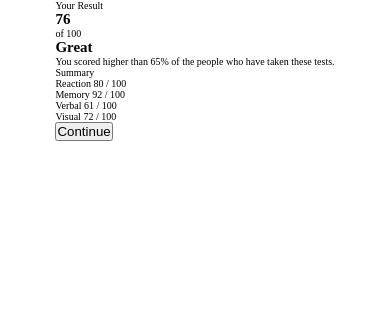
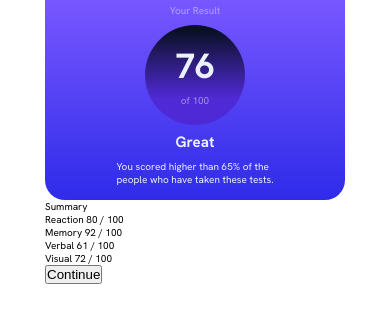
Before and after one commit to facuezeperalta/Results-summary-component, a plain HTML site: page index.html in a window 390 px wide. Drawn offline with Linux system fonts and the light colour scheme.

Commit message:
top mobile complete 90%

```diff
--- a/index.html
+++ b/index.html
@@ -11,11 +11,14 @@
 <body>
   <div class="general-container">
     <section class="header-container">
-      <p>Your Result</p>
-      <h1>76</h1>
-      <p>of 100</p>
+      <p class="result">Your Result</p>
+      <div class="numbers">
+        <h1>76</h1>
+        <p>of 100</p>
+      </div>
+
       <h2>Great</h2>
-      <p>You scored higher than 65% of the people who have taken these tests.</p>
+      <p class="bottom-text">You scored higher than 65% of the <br> people who have taken these tests.</p>
     </section>
     <section class="summary-section">
       <p>Summary</p>
--- a/scss/styles.scss
+++ b/scss/styles.scss
@@ -1,5 +1,4 @@
 @import url('https://fonts.googleapis.com/css2?family=Hanken+Grotesk:ital,wght@0,100..900;1,100..900&display=swap');
-
 /* primary */
 $ligth-red: hsl(0, 100%, 67%);
 $Orangey-yellow: hsl(39, 100%, 56%);
@@ -35,8 +34,45 @@ body{
     display: flex;
     min-height: 100vh;
     justify-content: center;
-
+    font-family: $font-stack;
 }
 .header-container{
-    display: grid;
+    color: $Pale-blue;
+    width: 300px;
+    height: 200px;
+    display: flex;
+    flex-direction: column;
+    align-items: center;
+    justify-content: space-around;
+    background: rgb(46,43,233);
+    background: linear-gradient(0deg, rgba(46,43,233,1) 0%, rgba(120,87,255,1) 100%);
+    border-bottom-left-radius: 20px;
+    border-bottom-right-radius: 20px;
+    .result{
+        opacity: 0.5;
+    }
+    .bottom-text{
+        margin-bottom: 10px;
+    }
+    .numbers{
+        display: flex;
+        flex-direction: column;
+        align-items: center;
+        justify-content: center;
+        background: rgb(78,33,202);
+        width:100px;
+        height: 100px;
+        border-radius: 100%;
+
+        background: linear-gradient(0deg, rgba(78,33,202,0.7260037804184174) 26%, rgba(9,15,36,1) 95%);
+        h1{
+            margin-bottom: 5px;
+            font-weight: bold;
+            font-size: 35px;
+        }
+        p{
+            color: $Pale-blue;
+            opacity: 0.5;
+        }
+    }
 }
```
Also changed, not shown: css/styles.css, 1 other file.
